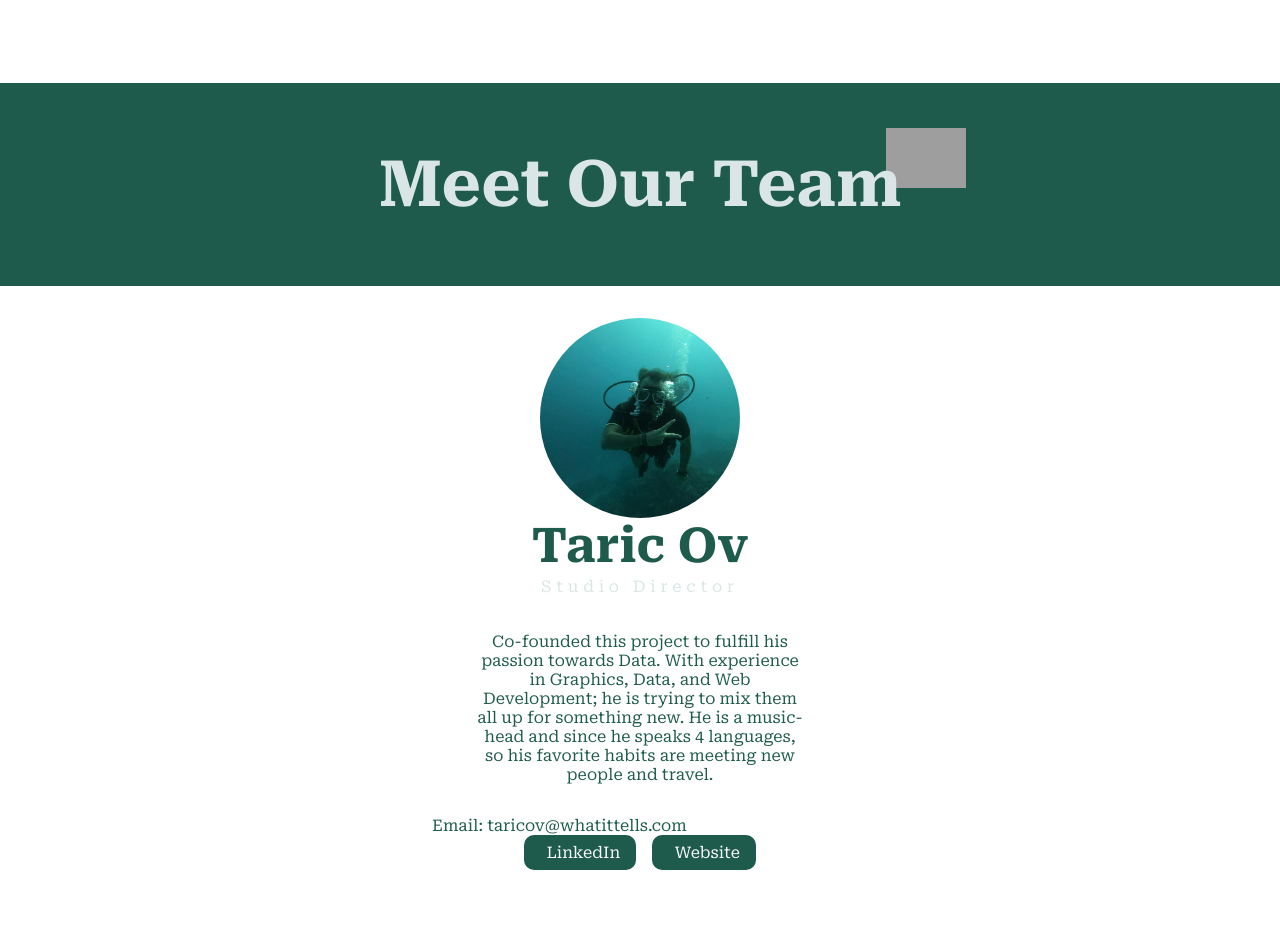
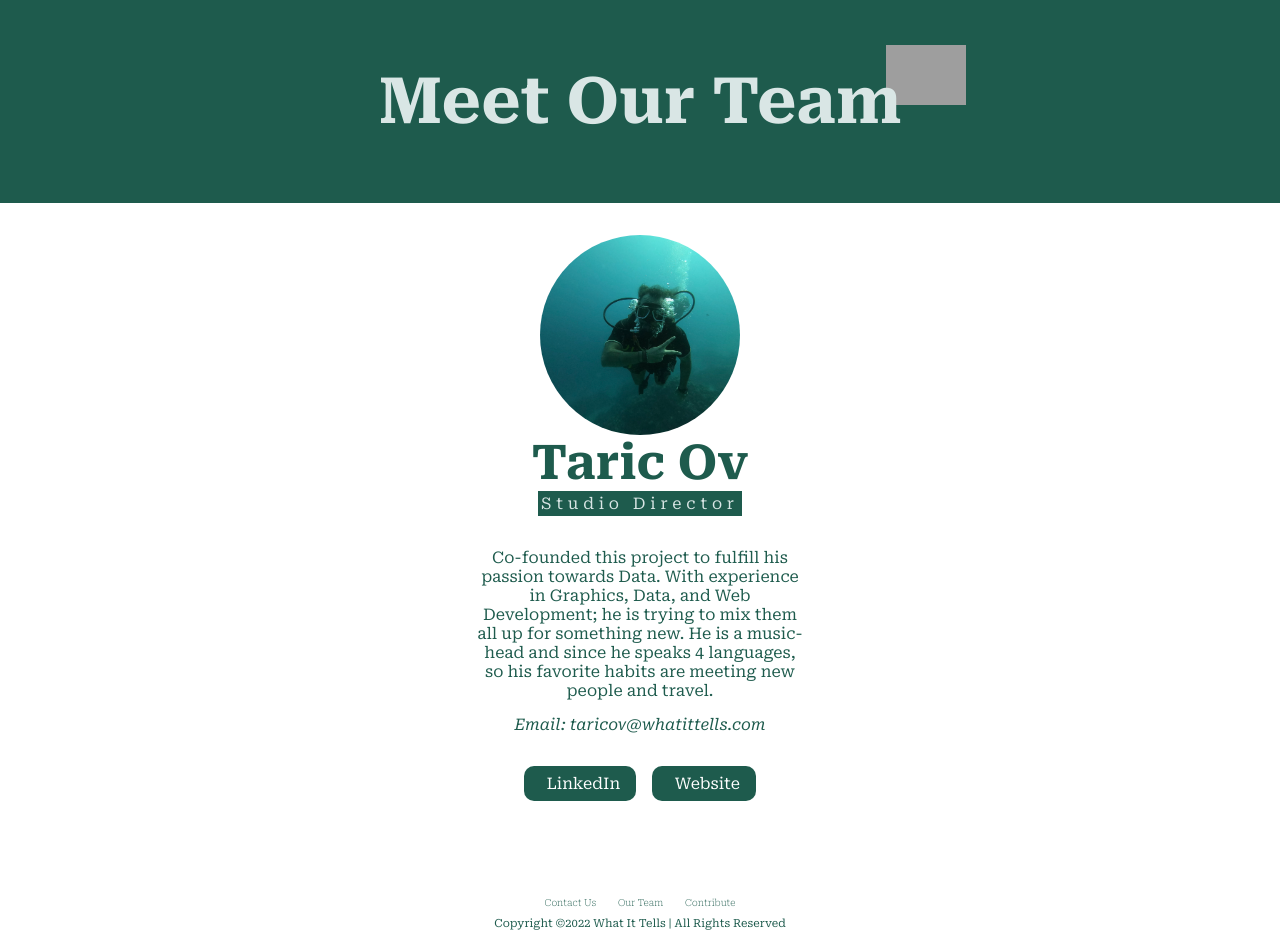
Before and after one commit to taricov/wp_whatittells, a PHP site: page /pages/team.html in a window 1280 px wide. Before the commit the page ends 870 px from the top, so only its background shows below. Run offline with PHP 8.4, Linux system fonts and the light colour scheme; grey boxes are pictures that could not be loaded.

Commit message:
Adjusted and FINISHED the Team Page

```diff
--- a/css/team.css
+++ b/css/team.css
@@ -1,4 +1,45 @@
 @import url("https://fonts.googleapis.com/css2?family=Roboto+Serif:ital,wght@0,100;0,200;0,300;0,400;0,500;0,600;0,700;0,800;0,900;1,100;1,200;1,300;1,400;1,500;1,600;1,700;1,800;1,900&display=swap");
+.support__container, .team__container {
+  width: 100vw;
+  background-color: #fff;
+  margin: 0 0 2em;
+  display: -webkit-box;
+  display: -ms-flexbox;
+  display: flex;
+  -webkit-box-align: center;
+      -ms-flex-align: center;
+          align-items: center;
+  -webkit-box-pack: center;
+      -ms-flex-pack: center;
+          justify-content: center;
+  -webkit-box-orient: vertical;
+  -webkit-box-direction: normal;
+      -ms-flex-direction: column;
+          flex-direction: column;
+  color: #d9e6e5;
+  padding: calc(100vw - 95vw);
+}
+
+.support__container_title, .team__container_title {
+  font-size: 4rem;
+  position: relative;
+  color: #d9e6e5;
+  z-index: 3;
+}
+
+.support__container_title::before, .team__container_title::before {
+  content: "";
+  position: absolute;
+  background-image: url("../assets/mark.svg");
+  background-repeat: no-repeat;
+  background-size: contain;
+  width: 5rem;
+  height: 5rem;
+  top: -0.3em;
+  right: -1em;
+  z-index: -1;
+}
+
 html:focus-within {
   scroll-behavior: smooth;
 }
@@ -88,47 +129,6 @@ body {
   width: 30%;
 }
 
-.support__container, .team__container {
-  width: 100vw;
-  background-color: #fff;
-  margin: 5.2em 0 2em;
-  display: -webkit-box;
-  display: -ms-flexbox;
-  display: flex;
-  -webkit-box-align: center;
-      -ms-flex-align: center;
-          align-items: center;
-  -webkit-box-pack: center;
-      -ms-flex-pack: center;
-          justify-content: center;
-  -webkit-box-orient: vertical;
-  -webkit-box-direction: normal;
-      -ms-flex-direction: column;
-          flex-direction: column;
-  color: #d9e6e5;
-  padding: calc(100vw - 95vw);
-}
-
-.support__container_title, .team__container_title {
-  font-size: 4rem;
-  position: relative;
-  color: #d9e6e5;
-  z-index: 3;
-}
-
-.support__container_title::before, .team__container_title::before {
-  content: "";
-  position: absolute;
-  background-image: url("../assets/mark.svg");
-  background-repeat: no-repeat;
-  background-size: contain;
-  width: 5rem;
-  height: 5rem;
-  top: -0.3em;
-  right: -1em;
-  z-index: -1;
-}
-
 .social {
   display: -webkit-box;
   display: -ms-flexbox;
@@ -177,7 +177,7 @@ body {
       -ms-flex-direction: column;
           flex-direction: column;
   width: 30em;
-  padding: 0 2em;
+  padding: 0 2em 4em;
 }
 
 .team__member_img {
@@ -198,7 +198,7 @@ body {
 
 .team__member_role {
   letter-spacing: 0.3rem;
-  background-color: #fff;
+  background-color: #1e5b4d;
   color: #d9e6e5;
   width: -webkit-fit-content;
   width: -moz-fit-content;
@@ -214,6 +214,11 @@ body {
   width: 80%;
 }
 
+.team__member_about em {
+  display: block;
+  margin-top: 0.9em;
+}
+
 .team__member_socials {
   display: -webkit-box;
   display: -ms-flexbox;
@@ -227,4 +232,36 @@ body {
   gap: 1em;
   margin: 0 0 1em;
 }
+
+.footer__tail {
+  display: -webkit-box;
+  display: -ms-flexbox;
+  display: flex;
+  -webkit-box-align: center;
+      -ms-flex-align: center;
+          align-items: center;
+  -webkit-box-pack: center;
+      -ms-flex-pack: center;
+          justify-content: center;
+  -webkit-box-orient: vertical;
+  -webkit-box-direction: normal;
+      -ms-flex-direction: column;
+          flex-direction: column;
+  padding: 1em;
+}
+
+.footer__tail_menu {
+  font-size: 0.6rem;
+  padding: 0 0 1em;
+}
+
+.footer__tail_menu_item {
+  padding-inline: 1em;
+  font-weight: 100;
+}
+
+.footer__tail_copyrights {
+  text-align: center;
+  font-size: 0.7rem;
+}
 /*# sourceMappingURL=team.css.map */
--- a/pages/team.html
+++ b/pages/team.html
@@ -15,10 +15,24 @@
 
 
 
-    <div class="team__members"><div class="team__member"><div><img src="../assets/imgs/taricv_img.JPG" alt="TaricOv" class="team__member_img"></div><h3 class="team__member_name">Taric Ov</h3><div><p class="team__member_role">Studio Director</p><p class="team__member_about">Co-founded this project to fulfill his passion towards Data. With experience in Graphics, Data, and Web Development; he is trying to mix them all up for something new. He is a music-head and since he speaks 4 languages, so his favorite habits are meeting new people and travel.<p class="">Email: taricov@whatittells.com</p></p></div>
+    <div class="team__members"><div class="team__member"><div><img src="../assets/imgs/taricv_img.JPG" alt="TaricOv" class="team__member_img"></div><h3 class="team__member_name">Taric Ov</h3><div><p class="team__member_role">Studio Director</p><p class="team__member_about">Co-founded this project to fulfill his passion towards Data. With experience in Graphics, Data, and Web Development; he is trying to mix them all up for something new. He is a music-head and since he speaks 4 languages, so his favorite habits are meeting new people and travel.<br> <em>Email: taricov@whatittells.com</em></p></div>
 
 
     <div class="team__member_socials"><a class="social btn" href="https://www.linkedin.com/in/taricov/" target="_blank"><svg aria-hidden="true" focusable="false" data-prefix="fab" data-icon="linkedin-in" class="svg-inline--fa fa-linkedin-in " role="img" xmlns="http://www.w3.org/2000/svg" viewBox="0 0 448 512"><path fill="currentColor" d="M100.3 448H7.4V148.9h92.88zM53.79 108.1C24.09 108.1 0 83.5 0 53.8a53.79 53.79 0 0 1 107.6 0c0 29.7-24.1 54.3-53.79 54.3zM447.9 448h-92.68V302.4c0-34.7-.7-79.2-48.29-79.2-48.29 0-55.69 37.7-55.69 76.7V448h-92.78V148.9h89.08v40.8h1.3c12.4-23.5 42.69-48.3 87.88-48.3 94 0 111.3 61.9 111.3 142.3V448z"></path></svg><span>LinkedIn</span></a><a class="social btn" href="https://taricov.com/" target="_blank"><svg aria-hidden="true" focusable="false" data-prefix="fas" data-icon="circle-arrow-right" class="svg-inline--fa fa-circle-arrow-right " role="img" xmlns="http://www.w3.org/2000/svg" viewBox="0 0 512 512"><path fill="currentColor" d="M256 0C114.6 0 0 114.6 0 256c0 141.4 114.6 256 256 256s256-114.6 256-256C512 114.6 397.4 0 256 0zM406.6 278.6l-103.1 103.1c-12.5 12.5-32.75 12.5-45.25 0s-12.5-32.75 0-45.25L306.8 288H128C110.3 288 96 273.7 96 256s14.31-32 32-32h178.8l-49.38-49.38c-12.5-12.5-12.5-32.75 0-45.25s32.75-12.5 45.25 0l103.1 103.1C414.6 241.3 416 251.1 416 256C416 260.9 414.6 270.7 406.6 278.6z"></path></svg><span>Website</span></a></div></div></div>
 
+
+
+
+
+    <div class="footer__tail">
+        <div class="footer__tail_menu">
+        <a href="https://www.linkedin.com/company/whatittells/?lipi=urn%3Ali%3Apage%3Ad_flagship3_search_srp_companies%3BXzPZH9cNQnW4rcVDwucWnA%3D%3D" target="_blank" rel="noreferrer" class="footer__tail_menu_item">Contact Us</a>
+        <a class="footer__tail_menu_item" href="/team">Our Team</a>
+        <a class="footer__tail_menu_item" href="/supportus">Contribute</a>
+    </div>
+    <div class="footer__tail_copyrights">Copyright ©2022 What It Tells | All Rights Reserved</div>
+</div>
+
+
 </body>
 </html>
--- a/scss/team.scss
+++ b/scss/team.scss
@@ -55,7 +26,7 @@
   @include flex($align: right);
   flex-direction: column;
   width: 30em;
-  padding: 0 nth($pm, 2);
+  padding: 0 nth($pm, 2) nth($pm, 3);
   &_img {
     margin: 0 auto;
     border-radius: 50%;
@@ -71,7 +42,7 @@
   }
   &_role {
     letter-spacing: 0.3rem;
-    background-color: nth($colors, 1);
+    background-color: nth($colors, 3);
     color: nth($colors, 2);
     width: fit-content;
     padding: nth($pm, 1) * 0.2;
@@ -82,6 +53,10 @@
     margin: 0 auto;
     padding: nth($pm, 2) 0;
     width: 80%;
+    em {
+      display: block;
+      margin-top: nth($pm, 1) * 0.9;
+    }
   }
   &_socials {
     @include flex;
@@ -89,3 +64,21 @@
     margin: 0 0 nth($pm, 1);
   }
 }
+
+.footer__tail {
+  @include flex;
+  flex-direction: column;
+  padding: nth($pm, 1);
+  &_menu {
+    font-size: 0.6rem;
+    padding: 0 0 nth($pm, 1);
+    &_item {
+      padding-inline: nth($pm, 1);
+      font-weight: 100;
+    }
+  }
+  &_copyrights {
+    text-align: center;
+    font-size: 0.7rem;
+  }
+}
```
Also changed, not shown: other parts of scss/team.scss (+0 -29 lines), css/style.css (+41 -0 lines), css/support.css (+41 -0 lines), scss/_variables.scss (+31 -0 lines), 3 other files.
